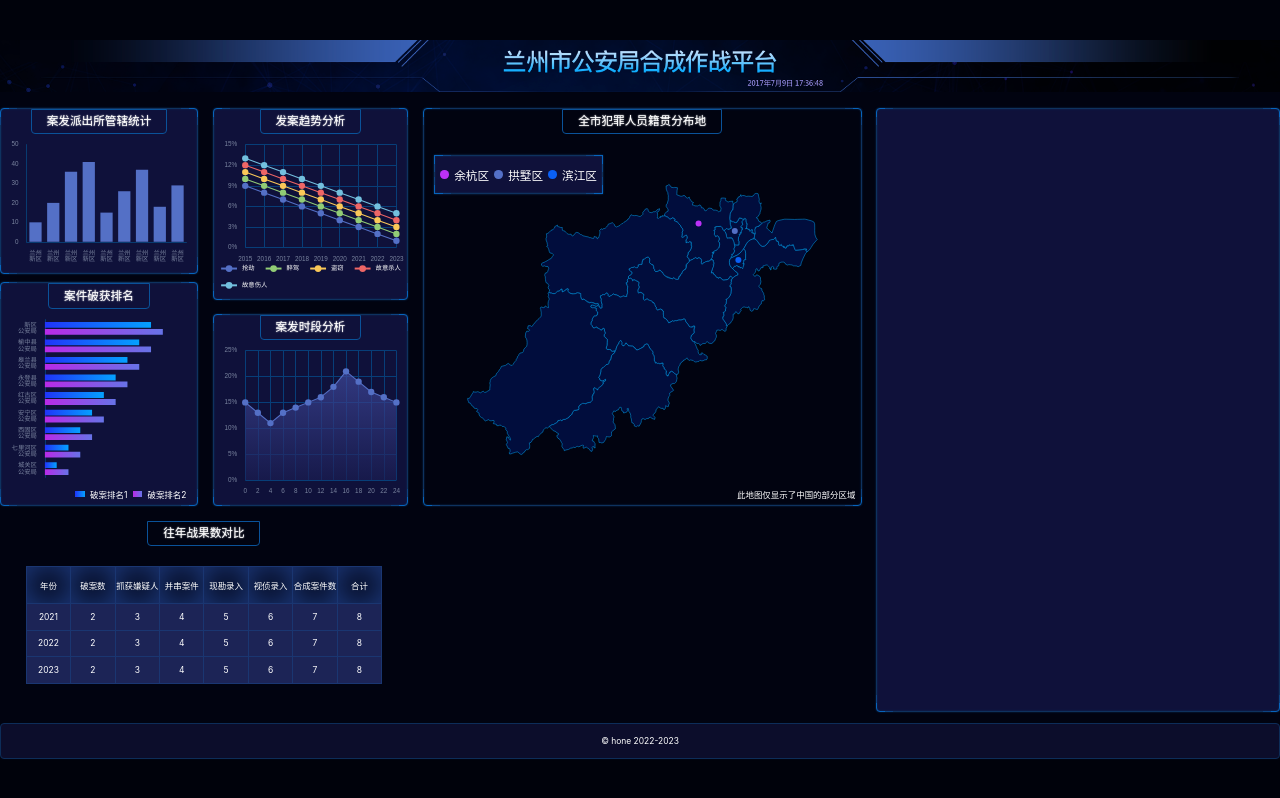
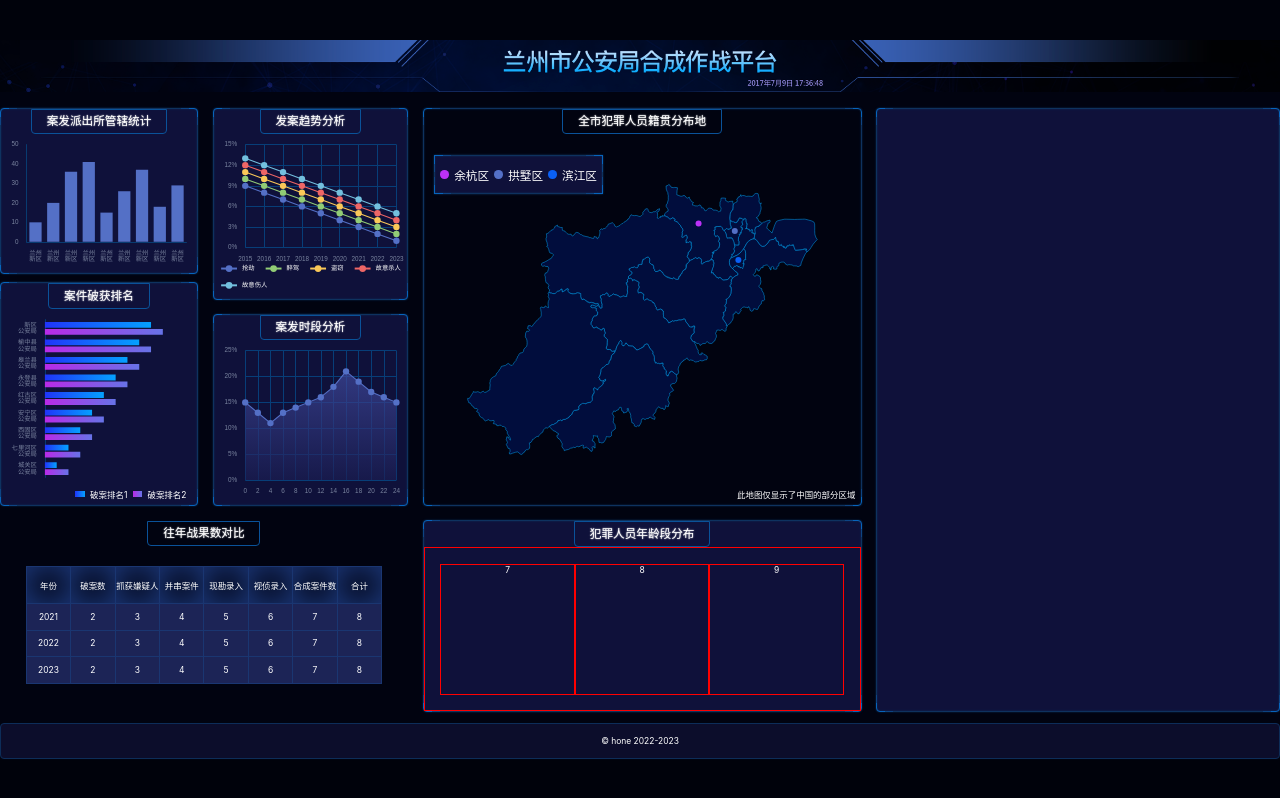
Before and after one commit to shyhhh/big-screen, a React (Vite) app: page /#/ in a window 1280 px wide. Built offline with nearby package versions, Linux system fonts and the light colour scheme.

Commit message:
布局chart 7 8 9

```diff
--- /dev/null
+++ b/src/components/chart-7.tsx
@@ -0,0 +1,15 @@
+import React, { useEffect, useRef } from 'react'
+import * as echarts from 'echarts'
+
+export const Chart7 = () => {
+  const divRef = useRef(null)
+  useEffect(() => {
+    var myChart = echarts.init(divRef.current)
+  }, [])
+
+  return (
+    <div className="年龄段-图1">
+      7<div ref={divRef} className="chart"></div>
+    </div>
+  )
+}
--- /dev/null
+++ b/src/components/chart-8.tsx
@@ -0,0 +1,15 @@
+import React, { useEffect, useRef } from 'react'
+import * as echarts from 'echarts'
+
+export const Chart8 = () => {
+  const divRef = useRef(null)
+  useEffect(() => {
+    var myChart = echarts.init(divRef.current)
+  }, [])
+
+  return (
+    <div className="年龄段-图2">
+      8<div ref={divRef} className="chart"></div>
+    </div>
+  )
+}
--- /dev/null
+++ b/src/components/chart-9.tsx
@@ -0,0 +1,15 @@
+import React, { useEffect, useRef } from 'react'
+import * as echarts from 'echarts'
+
+export const Chart9 = () => {
+  const divRef = useRef(null)
+  useEffect(() => {
+    var myChart = echarts.init(divRef.current)
+  }, [])
+
+  return (
+    <div className="年龄段-图3">
+      9<div ref={divRef} className="chart"></div>
+    </div>
+  )
+}
--- a/src/pages/home.scss
+++ b/src/pages/home.scss
@@ -83,6 +83,10 @@
 		}
 
 		> .section4 {
+			display: flex;
+			flex-direction: column;
+			justify-content: space-between;
+
 			grid-area: box4;
 		}
 
@@ -95,7 +99,8 @@
 		.发案趋势,
 		.案发时段,
 		.战果,
-		.籍贯 {
+		.籍贯,
+		.年龄段 {
 			display: flex;
 			flex-direction: column;
 			align-items: center;
@@ -121,6 +126,29 @@
 		.发案趋势,
 		.案发时段 {
 			height: px(363);
+		}
+
+		.年龄段 {
+			display: flex;
+			flex-direction: column;
+			height: px(363);
+
+			> .charts {
+				display: flex;
+				flex: 1;
+				padding: px(30);
+				border: 1px solid red;
+				width: 100%;
+			}
+
+			&-图1,
+			&-图2,
+			&-图3 {
+				display: flex;
+				flex-direction: column;
+				flex: 1;
+				border: 1px solid red;
+			}
 		}
 
 		.籍贯 {
--- a/src/pages/home.tsx
+++ b/src/pages/home.tsx
@@ -7,6 +7,9 @@
 import { Chart4 } from '../components/chart-4'
 import { Chart5 } from '../components/chart-5'
 import { Chart6 } from '../components/chart-6'
+import { Chart7 } from '../components/chart-7'
+import { Chart8 } from '../components/chart-8'
+import { Chart9 } from '../components/chart-9'
 
 export const Home = () => {
   const year = new Date().getFullYear()
@@ -19,14 +22,22 @@
           <Chart2 />
         </section>
         <section className="section2">
-          <Chart3/>
-          <Chart4/>
+          <Chart3 />
+          <Chart4 />
         </section>
         <section className="section3">
-          <Chart5/>
+          <Chart5 />
         </section>
         <section className="section4">
-          <Chart6/>
+          <Chart6 />
+          <div className="bordered 年龄段">
+            <h2>犯罪人员年龄段分布</h2>
+            <div className="charts">
+              <Chart7 />
+              <Chart8 />
+              <Chart9 />
+            </div>
+          </div>
         </section>
         <section className="bordered section5"></section>
       </main>
```
